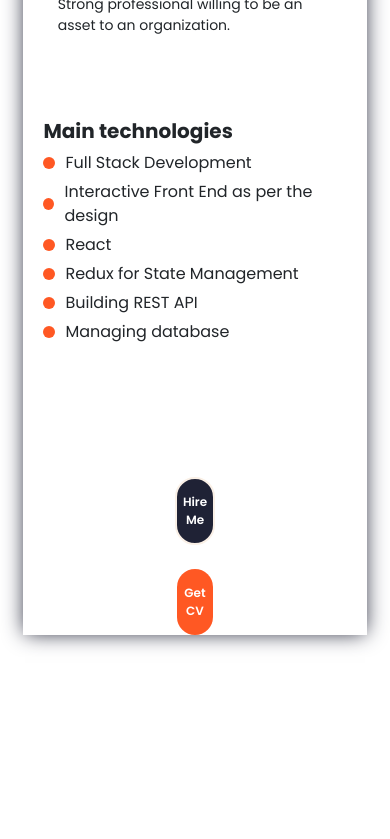
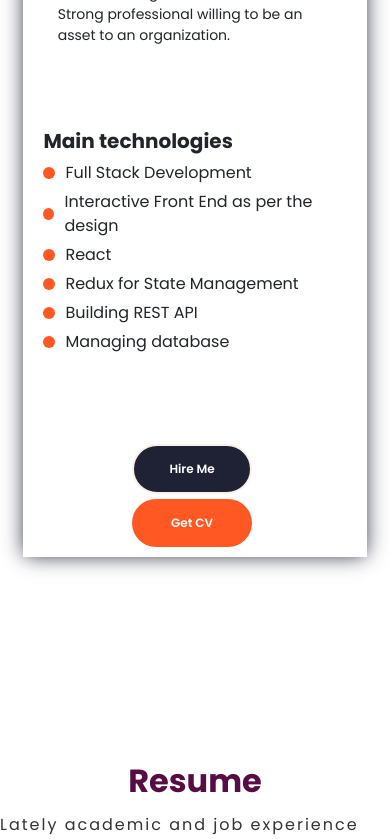
Before and after one commit to LucianaCHA/my-portfolio, a React (Create React App) app: page / in a window 390 px wide. Shown: the part 1156-1995 px from the top of the page. Built offline with nearby package versions, Linux system fonts and the light colour scheme.

Commit message:
resposive ABoute me}

```diff
--- a/src/Container/AboutMe/AboutMe.module.css
+++ b/src/Container/AboutMe/AboutMe.module.css
@@ -92,20 +92,20 @@
       display: flex;
       flex-direction: column;
     }
-    .aboutMeOptions {
-      margin: 24px 0 0 0 !important;
-    }
+
     .aboutMeOptions .highlighted-btn {
-        margin: 24px 0 0 0 !important;
+      margin: 0 20px 5px 14px;
+      width: 120px;
+
     }
     .aboutMeOptions button {
       width: 80%;
-      margin: 24px 10% 0 10% !important;
+      margin: 0 20px 5px 14px;
+      width: 120px;
 
     }
 
 
 
 
-
   }
--- a/src/Container/Resume/Resume.css
+++ b/src/Container/Resume/Resume.css
@@ -24,16 +24,13 @@
   flex-grow: 1;
   width: 600px;
   overflow: hidden;
-  padding: 0 0 0 80px;
+  padding: 0 0 0 70px;
 }
 
 .experience-description {
   margin: 10px 0 0 0;
   text-align: justify;
-}
-
-.resume-description-text {
-  font-size: 12px;
+  max-width: 100%;
 }
 
 .resume-details-carousal {
@@ -84,6 +81,8 @@
   z-index: 1;
   background-color: var(--secondary);
   position: absolute;
+  border-end-end-radius: 25px;
+  border-start-end-radius: 25px;
 }
 
 .selected-bullet {
@@ -94,7 +93,7 @@
 .resume-screen-container {
   display: flex;
   flex-direction: column;
-  justify-content: space-between;
+  justify-content: space-evenly;
   height: 360px;
   width: 100%;
 }
@@ -185,7 +184,7 @@
   color: #ff5823;
 }
 
-.link{
+.link {
   text-decoration: none;
   cursor: pointer;
   color: var(--flower);
@@ -244,3 +243,20 @@
     width: 100%;
   }
 }
+
+@media only screen and (max-width: 767px) {
+  .resume-screen-container {
+    display: flex;
+    flex-direction: column;
+    justify-content: space-evenly;
+    height: 400px;
+    width: 100%;
+  }
+  .resume-card {
+    width: 100%;
+  }
+
+  .resume-bullet-details {
+    padding: 0 0 0 70px;
+  }
+}
--- a/src/Container/Resume/Resume.jsx
+++ b/src/Container/Resume/Resume.jsx
@@ -2,21 +2,20 @@ import React, { useState, useEffect } from "react";
 import ScreenHeading from "../../utilities/ScreenHeading/ScreenHeading";
 import ScrollService from "../../utilities/ScrollService";
 import Animations from "../../utilities/Animation";
-import js from '../../assets/Resume/Technologies/javascript.svg';
-import react from '../../assets/Resume/Technologies/react.svg';
-import redux from '../../assets/Resume/Technologies/redux.svg';
-import express from '../../assets/Resume/Technologies/express.svg';
-import node from '../../assets/Resume/Technologies/nodedotjs.svg';
-import postgresql from '../../assets/Resume/Technologies/postgresql.svg';
-import html from '../../assets/Resume/Technologies/html5.svg';
-import css from '../../assets/Resume/Technologies/css3.svg';
-import cssmodule from '../../assets/Resume/Technologies/cssmodules.svg';
-import sequelize from '../../assets/Resume/Technologies/sequelize.svg';
+import js from "../../assets/Resume/Technologies/javascript.svg";
+import react from "../../assets/Resume/Technologies/react.svg";
+import redux from "../../assets/Resume/Technologies/redux.svg";
+import express from "../../assets/Resume/Technologies/express.svg";
+import node from "../../assets/Resume/Technologies/nodedotjs.svg";
+import postgresql from "../../assets/Resume/Technologies/postgresql.svg";
+import html from "../../assets/Resume/Technologies/html5.svg";
+import css from "../../assets/Resume/Technologies/css3.svg";
+import cssmodule from "../../assets/Resume/Technologies/cssmodules.svg";
+import sequelize from "../../assets/Resume/Technologies/sequelize.svg";
 
 import "./Resume.css";
 
 const Resume = (props) => {
-
   const [selectedBulletIndex, setSelectedBulletIndex] = useState(0);
   const [carousalOffsetStyle, setCarousalOffsetStyle] = useState({});
 
@@ -74,8 +73,6 @@ const Resume = (props) => {
     { skill: "HTML 5", ratingPercentage: html },
     { skill: "CSS", ratingPercentage: css },
     { skill: "CSS Modules", ratingPercentage: cssmodule },
-
-
   ];
 
   const projectsDetails = [
@@ -84,7 +81,7 @@ const Resume = (props) => {
       duration: { fromDate: "", toDate: "2021" },
       description:
         "A Personal Portfolio to share my details and projects at one place.",
-      subtitle: "Main technologies: React JS, Bootstrap"
+      subtitle: "Main technologies: React JS, Bootstrap",
     },
     {
       title: "Marvel App |Academic Project",
@@ -99,51 +96,51 @@ const Resume = (props) => {
       duration: { fromDate: "Abr.2022", toDate: "Abr.2022" },
       description:
         "SPA designed to consume poke API, save info in a database, create new pokemon, and record it in the DB. Other features like filters, sorting, etc.",
-      subtitle:
-        "Main technologies: React, PostgreSQL, Express Js, Node Js.",
+      subtitle: "Main technologies: React, PostgreSQL, Express Js, Node Js.",
     },
   ];
 
   const resumeDetails = [
     <div className="resume-screen-container" key="education">
-    <ResumeHeading
+      <ResumeHeading
         heading={"Henry- Full Stack Web Developer Bootcamp"}
         subtitle={"FULL STACK WEB DEVELOPER BOOTCAMP"}
         fromDate={"2022"}
         toDate={"2022"}
       />
-      <br />
+
       <ResumeHeading
         heading={"National University of Quilmes, Argentina"}
         subtitle={"BIOTECHNOLOGY DEGREE"}
         fromDate={" "}
         toDate={"IN PROGRESS"}
       />
-      <br />
       <ResumeHeading
         heading={"Cacipra Institute"}
         subtitle={"PAS (Matriculated Insurance Agent) Mat SSN 94363"}
         fromDate={"2018"}
         toDate={"2019"}
       />
-      <br />
       <ResumeHeading
         heading={"Other certifications"}
-        subtitle={<a className= 'link' href="https://efset.org/cert/nVLXBK">English Level: EF SET Certificate C2:Proficient</a>
+        subtitle={
+          <a className="link" href="https://efset.org/cert/nVLXBK">
+            English Level: EF SET Certificate C2:Proficient
+          </a>
         }
-
       />
       <ResumeHeading
-
-        subtitle={<a className= 'link' href="https://www.freecodecamp.org/certification/fcc533a03e7-8d5f-4b8e-a7d8-f5efdfbdb745/responsive-web-design">FreeCodeCamp: Responsive Web Design</a>}
-
-
-
+        heading={""}
+        subtitle={
+          <a
+            className="link"
+            href="https://www.freecodecamp.org/certification/fcc533a03e7-8d5f-4b8e-a7d8-f5efdfbdb745/responsive-web-design"
+          >
+            FreeCodeCamp: Responsive Web Design
+          </a>
+        }
       />
-
-
-</div>,
-
+    </div>,
 
     /* WORK EXPERIENCE */
     <div className="resume-screen-container" key="work-experience">
@@ -161,13 +158,16 @@ const Resume = (props) => {
         </div>
         <div className="experience-description">
           <span className="resume-description-text">
-            - Develop and design React SPA that consumes Marvel Comics API. The purpose of the app was to offer the customer/visitor access to the catalog of comics and characters, and purchase a subscription for reading access.
+            - Develop and design React SPA that consumes Marvel Comics API. The
+            purpose of the app was to offer the customer/visitor access to the
+            catalog of comics and characters, and purchase a subscription for
+            reading access.
           </span>
-          <br />
+          <div className="experience-description">
           <span className="resume-description-text">
             - Plan and develop in frontend and collaborate in backend.
           </span>
-          <br />
+          </div>
         </div>
       </div>
 
@@ -180,13 +180,15 @@ const Resume = (props) => {
         />
         <div className="experience-description">
           <span className="resume-description-text">
-            - Collaborate with individuals and companies in the design of life and retirement policies for family and wealth protection.
+            - Collaborate with individuals and companies in the design of life
+            and retirement policies for family and wealth protection.
           </span>
-          <br />
+
           <span className="resume-description-text">
-            - Manage and advice about liability insurance and supply the appropriate contracts for each need, for individuals and industry.
+            - Manage and advice about liability insurance and supply the
+            appropriate contracts for each need, for individuals and industry.
           </span>
-          <br />
+
         </div>
       </div>
     </div>,
@@ -198,12 +200,14 @@ const Resume = (props) => {
     >
       {programmingSkillsDetails.map((skill, index) => (
         <div className="skill-parent" key={index}>
-
           <span>{skill.skill}</span>
           <div className="skill">
             <div>
-            <img style={{alignSelf: 'center'}} src={skill.ratingPercentage} alt="ratingPercentage" />
-
+              <img
+                style={{ alignSelf: "center" }}
+                src={skill.ratingPercentage}
+                alt="ratingPercentage"
+              />
             </div>
           </div>
         </div>
@@ -295,7 +299,10 @@ const Resume = (props) => {
       id={props.id || ""}
     >
       <div className="resume-content">
-        <ScreenHeading title={"Resume"} subtitle={"Lately academic and job experience info"} />
+        <ScreenHeading
+          title={"Resume"}
+          subtitle={"Lately academic and job experience info"}
+        />
         <div className="resume-card">
           <div className="resume-bullets">
             <div className="bullet-container">
--- a/src/index.css
+++ b/src/index.css
@@ -95,8 +95,7 @@
   }
 
   .primary-btn {
-    margin: 0px 40px 10px 28px;
-
+  margin: 0px 40px 10px 28px;
   padding: 14px 0;
   width: 160px;
   color: var(--white);
@@ -132,13 +131,14 @@
   }
 
   @media only screen and (max-width: 568px) {
-  .primary-btn{
-  margin: 0 20px 0 8px;
+  .primary-btn .primary-btn {
+    /* margin: 0px 40px 10px 28px;  */
+  margin: 0 20px 5px 14px;
   width: 120px;
   }
   .highlighted-btn {
-  margin: 0 20px 0 8px;
-  width: 120px;
+    margin: 0 20px 5px 14px;
+    width: 120px;
   }
 
 
```
